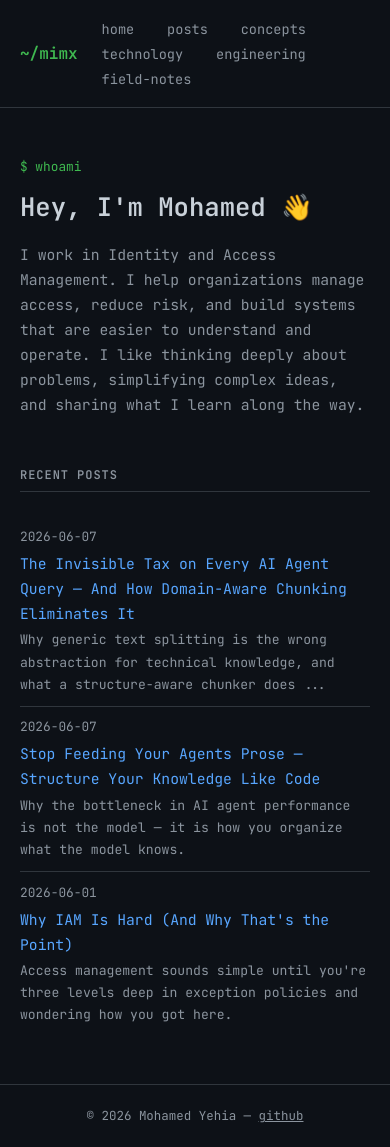
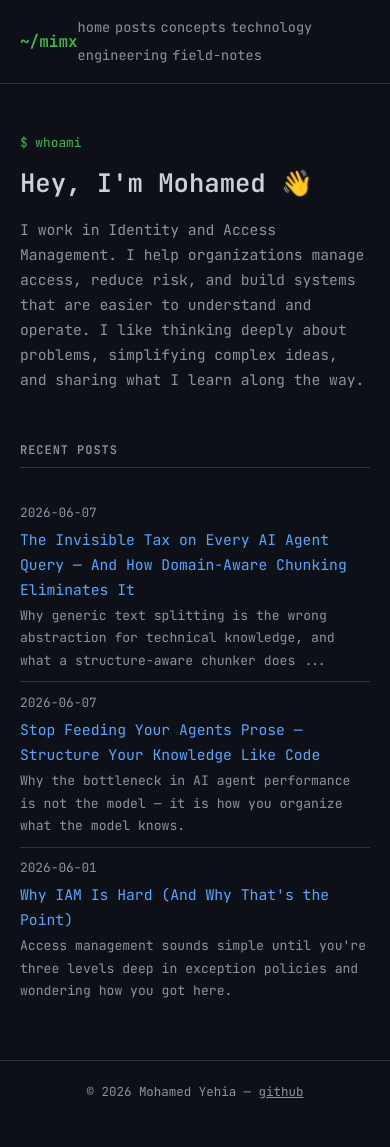
Before and after one commit to mimx/mimx.github.io, a Jekyll site: the page built from index.md, in a window 390 px wide. Built offline with Jekyll 4.4.1, drawn with Linux system fonts in a browser that asks for light colours; after the commit the page ends 1122 px from its top, so only the background shows below that.

Commit message:
style: add category badge and nav wrap styles

```diff
--- a/assets/css/main.css
+++ b/assets/css/main.css
@@ -155,3 +155,24 @@ footer a:hover { color: var(--text); }
   main, header, footer { padding-left: 1.25rem; padding-right: 1.25rem; }
   .post-list li { flex-direction: column; gap: 0.2rem; }
 }
+
+/* ── category badges ── */
+.cat-tag {
+  background: transparent;
+  border: 1px solid var(--accent);
+  color: var(--accent);
+  text-decoration: none;
+  font-size: 0.72rem;
+  padding: 0.15rem 0.5rem;
+  border-radius: 3px;
+}
+.cat-tag:hover {
+  background: var(--accent);
+  color: var(--bg);
+}
+
+/* ── category nav: wrap on small screens ── */
+@media (max-width: 780px) {
+  .nav-links { display: flex; flex-wrap: wrap; gap: 0.3rem; }
+  .nav-links a { margin-left: 0; }
+}
```
